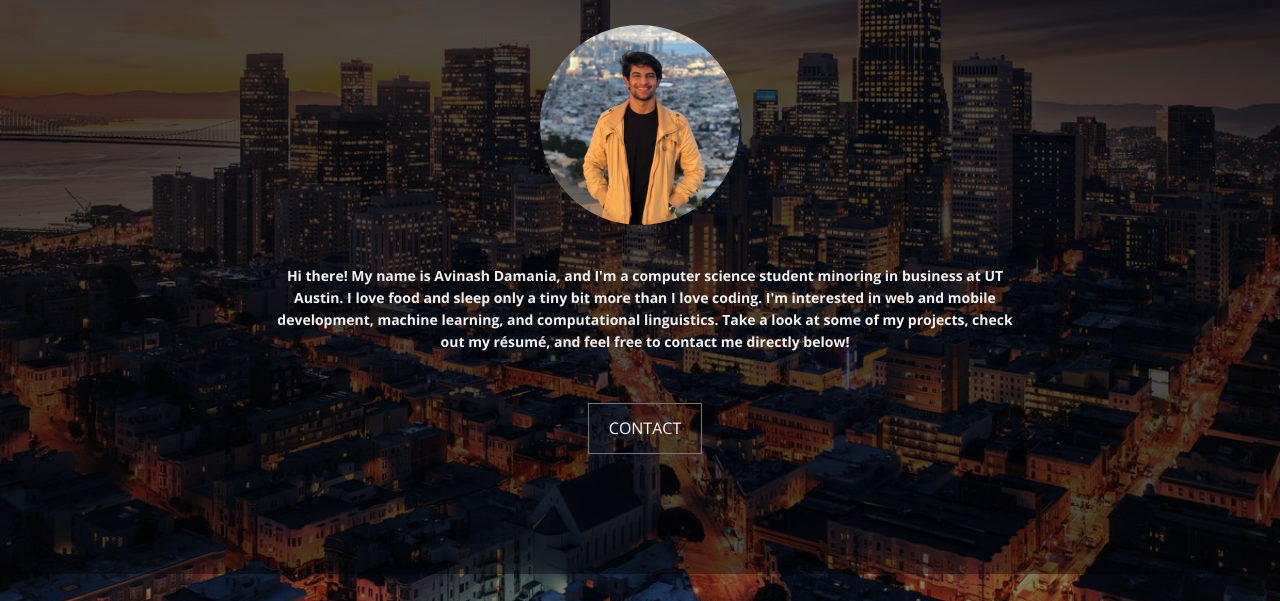
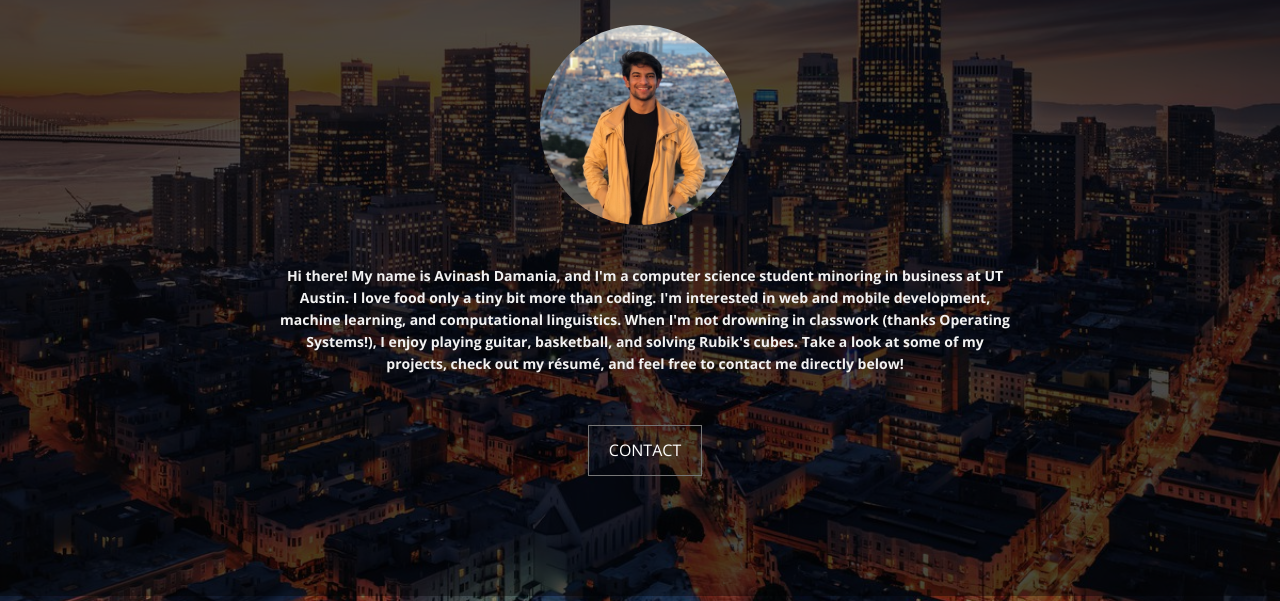
Before and after one commit to avinashdamania/avinashdamania.github.io, a website: page index.html in a window 1280 px wide. Shown: the part 199-800 px from the top of the page. Drawn offline with nearby package versions, Linux system fonts and the light colour scheme.

Commit message:
resume update

```diff
--- a/index.html
+++ b/index.html
@@ -58,7 +58,7 @@
       <div class="col-md-12 text-center"><img src="img/me.jpeg" class="img-responsive"></div>
       <div class="col-md-8 col-md-offset-2">
         <div class="about-text">
-          <p>Hi there! My name is Avinash Damania, and I'm a computer science student minoring in business at UT Austin. I love food and sleep only a tiny bit more than I love coding. I'm interested in web and mobile development, machine learning, and computational linguistics. Take a look at some of my projects, check out my résumé, and feel free to contact me directly below!</p>
+          <p>Hi there! My name is Avinash Damania, and I'm a computer science student minoring in business at UT Austin. I love food only a tiny bit more than coding. I'm interested in web and mobile development, machine learning, and computational linguistics. When I'm not drowning in classwork (thanks Operating Systems!), I enjoy playing guitar, basketball, and solving Rubik's cubes. Take a look at some of my projects, check out my résumé, and feel free to contact me directly below!</p>
           <a href="#contact" class="btn btn-default btn-lg page-scroll">Contact</a> </div>
       </div>
     </div>
```
